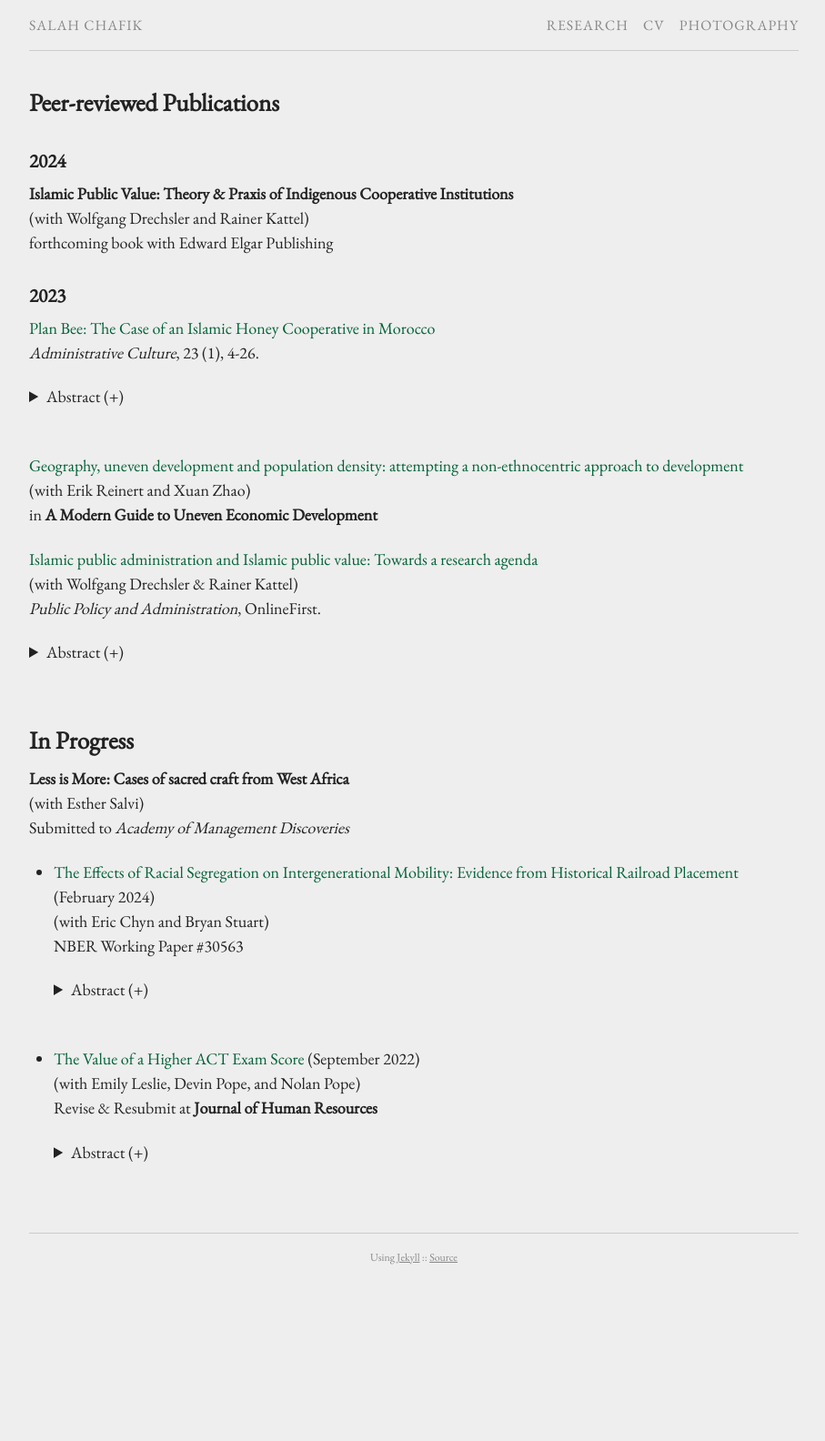
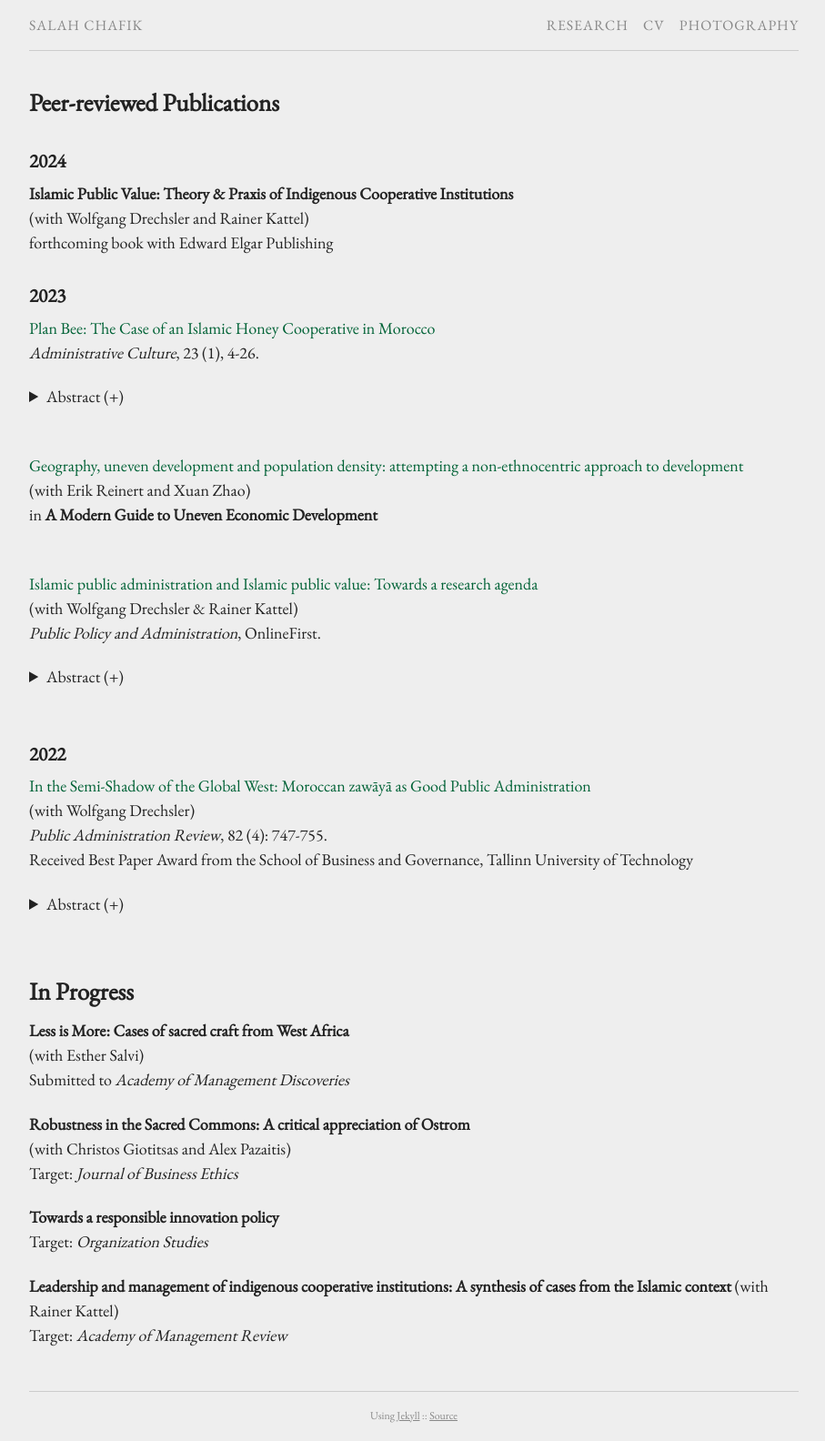
Before and after one commit to schafik/schafik.github.io, a Jekyll site: the page built from research.md, in a window 1280 px wide. Shown: the whole page at 91% size, without its empty margins (185-1092 px from the left). Built offline with Jekyll 4.4.1, drawn with Linux system fonts in a browser that asks for light colours; comment, search, counter and statistics services are not loaded; our own code applies the rules of GitHub Pages for plain Markdown files; before the commit the page ends 1410 px from its top, so only the background shows below that.

Commit message:
Update research.md

```diff
--- a/research.md
+++ b/research.md
@@ -27,6 +27,7 @@ permalink: /research/
   [Geography, uneven development and population density: attempting a non-ethnocentric approach to development](/f/Racial_Disparities_in_Voting_Wait_Times.pdf) <br />
   (with Erik Reinert and Xuan Zhao)<br />
   in **A Modern Guide to Uneven Economic Development** <br />
+  <br />
 
 
   [Islamic public administration and Islamic public value: Towards a research agenda](/f/Drechsler et al – IPA and IPV PPA.pdf) <br />
@@ -40,6 +41,19 @@ permalink: /research/
    <p align="left"> This essay explores whether religion has a place in addressing public challenges, particularly in the context of Non-Western Public Administration paradigms such as Confucian, Buddhist, and Islamic. The authors focus on Islam as a case study and highlight the need for real-life cases to build a grounded theory. To this end, the essay documents the authors’ ongoing research on Islamic Public Value. We argue that to understand Public Administration in a global context, it is essential to recognize the limitations of a Western perspective, from which the dichotomy of religious versus secular emerged, and in so doing, consider alternative departure points, i.e. paradigms incorporating religious or semi-religious elements.<br></p> </blockquote>
    </details><br />
 
+### 2022
+
+  [In the Semi‐Shadow of the Global West: Moroccan zawāyā as Good Public Administration](/f/Drechsler et al – IPA and IPV PPA.pdf) <br />
+  (with Wolfgang Drechsler)<br />
+  *Public Administration Review*, 82 (4): 747-755.<br />
+  Received Best Paper Award from the School of Business and Governance, Tallinn University of Technology
+
+<details><summary> Abstract (+) </summary>
+
+   <blockquote>
+   <p align="left"> The 2020 international protests addressing structural racism and colonial legacies have also questioned Western ascendancy on defining (good) governance. Non-Western traditional forms of governance surviving today, despite not receiving much academic attention, pose an obvious alternative. This study analyses key indigenous institutions in Morocco known as *zawāyā*, and in doing so, fills some of the lacunae on Islamic-African public administration. Drawing from novel data collected via ethnographic fieldwork across three domains of public service provision, the authors, apparently for the first time in such a context, present a public administration that is functional in its operation, delivering on its goals, and on both counts markedly different from the global-Western mainstream. Our results uncover a public administration that (1) coexists with a larger state, (2) delivers coproduced services, and (3) merits recognition..<br></p> </blockquote>
+   </details><br />
+
 
 ## In Progress
 
@@ -47,26 +61,13 @@ permalink: /research/
   (with Esther Salvi)<br />
   Submitted to *Academy of Management Discoveries*<br />
 
+  **Robustness in the Sacred Commons: A critical appreciation of Ostrom**<br />
+  (with Christos Giotitsas and Alex Pazaitis)<br />
+  Target: *Journal of Business Ethics*<br />
 
-* [The Effects of Racial Segregation on Intergenerational Mobility: Evidence from Historical Railroad Placement](/f/Segregation_Mobility.pdf) (February 2024)<br />
-  (with Eric Chyn and Bryan Stuart)<br />
-  NBER Working Paper #30563<br />
+  **Towards a responsible innovation policy**<br />
+  Target: *Organization Studies*<br />
 
-
-   <details><summary> Abstract (+) </summary>
-
-   <blockquote>
-   <p align="left"> This paper provides new evidence on the causal impacts of citywide racial segregation on intergenerational mobility. We use an instrumental variable approach that relies on plausibly exogenous variation in segregation due to the arrangement of railroad tracks in the nineteenth century. Our analysis finds that higher segregation reduces upward mobility for Black children from households across the income distribution and White children from low-income households. Moreover, segregation lowers academic achievement while increasing incarceration and teenage birth rates. An analysis of mechanisms shows that segregation reduces government spending, weakens support for anti-poverty policies, and increases racially conservative attitudes among White residents.<br></p> </blockquote>
-   </details> <br />
-
-
-* [The Value of a Higher ACT Exam Score](/f/ACT_Value.pdf) (September 2022)<br />
-  (with Emily Leslie, Devin Pope, and Nolan Pope)<br />
-  Revise & Resubmit at **Journal of Human Resources** <br />
-
-
-   <details><summary> Abstract (+) </summary>
-
-   <blockquote>
-   <p align="left"> Entrance exams are an integral aspect of the college admissions process. We use rounding in ACT composite exam scores to identify the causal effect of receiving a higher score. Using data for over 3 million test takers, we estimate that *randomly* receiving one extra point on the ACT leads to a 0.44 percentage point increase in the probability of attending a 4-year college. Our results have implications for the importance of entrance exams in the admissions process, the value of test preparation and retaking, and the inequities that can be created by unequal access to test prep and resources.<br></p> </blockquote>
-   </details> <br />
+  **Leadership and management of indigenous cooperative institutions: A synthesis of cases from the Islamic context**
+  (with Rainer Kattel)<br />
+  Target: *Academy of Management Review*
```
